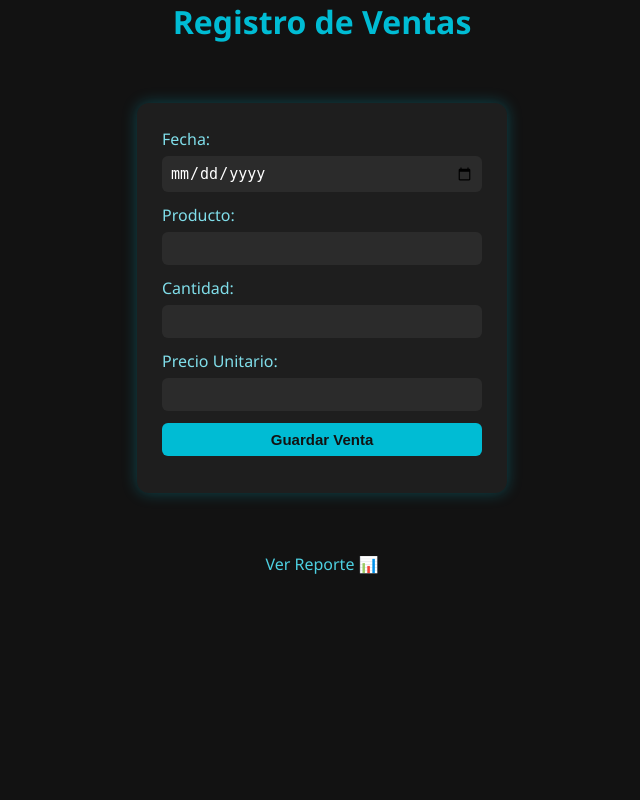
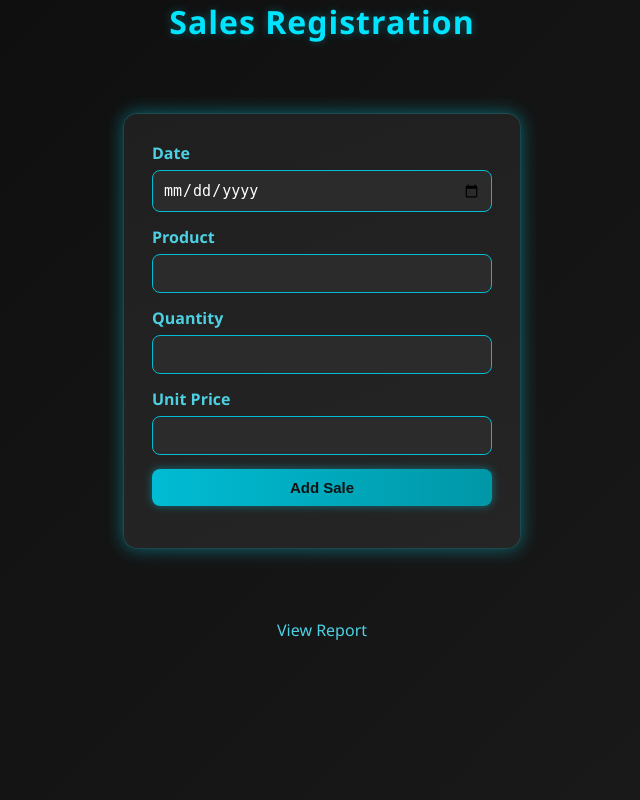
Before and after one commit to bracvo/flask-ventas, a Flask app: page / in a window 1280 px wide. Shown: the whole page, without its empty margins (318-958 px from the left). Run offline with Flask 3, Linux system fonts and the light colour scheme.

Commit message:
Update: translated interface and improved CSS

```diff
--- a/app.py
+++ b/app.py
@@ -3,82 +3,83 @@ import pandas as pd
 import os
 
 app = Flask(__name__)
-ARCHIVO_VENTAS = 'ventas.xlsx'
+SALES_FILE = 'sales.xlsx'
 
-def crear_archivo_vacio():
-    if not os.path.exists(ARCHIVO_VENTAS):
-        df = pd.DataFrame(columns=['Fecha', 'Producto', 'Cantidad', 'Precio Unitario'])
-        df.to_excel(ARCHIVO_VENTAS, index=False)
+def create_empty_file():
+    """Create an empty Excel file with the correct columns if it doesn’t exist."""
+    if not os.path.exists(SALES_FILE):
+        df = pd.DataFrame(columns=['Date', 'Product', 'Quantity', 'Unit Price'])
+        df.to_excel(SALES_FILE, index=False)
 
 @app.route('/', methods=['GET', 'POST'])
 def index():
     if request.method == 'POST':
-        fecha = request.form['fecha']
-        producto = request.form['producto']
-        cantidad = int(request.form['cantidad'])
-        precio = float(request.form['precio'])
+        date = request.form['fecha']
+        product = request.form['producto']
+        quantity = int(request.form['cantidad'])
+        price = float(request.form['precio'])
 
-        crear_archivo_vacio()
-        df = pd.read_excel(ARCHIVO_VENTAS, engine='openpyxl')
+        create_empty_file()
+        df = pd.read_excel(SALES_FILE, engine='openpyxl')
 
-        nuevo = pd.DataFrame([{
-            'Fecha': fecha,
-            'Producto': producto,
-            'Cantidad': cantidad,
-            'Precio Unitario': precio
+        new_entry = pd.DataFrame([{
+            'Date': date,
+            'Product': product,
+            'Quantity': quantity,
+            'Unit Price': price
         }])
 
-        df = pd.concat([df, nuevo], ignore_index=True)
-        df.to_excel(ARCHIVO_VENTAS, index=False)
+        df = pd.concat([df, new_entry], ignore_index=True)
+        df.to_excel(SALES_FILE, index=False)
 
-        return redirect(url_for('reporte'))
+        return redirect(url_for('report'))
 
     return render_template('index.html')
 
 @app.route('/reporte')
-def reporte():
-    crear_archivo_vacio()
-    df = pd.read_excel(ARCHIVO_VENTAS, engine='openpyxl')
+def report():
+    create_empty_file()
+    df = pd.read_excel(SALES_FILE, engine='openpyxl')
 
     if df.empty:
-        return "No hay datos para mostrar"
+        return "No data available to display."
 
-    # Asegurar tipos y columnas
-    df['Cantidad'] = pd.to_numeric(df['Cantidad'], errors='coerce').fillna(0)
-    df['Precio Unitario'] = pd.to_numeric(df['Precio Unitario'], errors='coerce').fillna(0)
+    # Ensure data types and calculate totals
+    df['Quantity'] = pd.to_numeric(df['Quantity'], errors='coerce').fillna(0)
+    df['Unit Price'] = pd.to_numeric(df['Unit Price'], errors='coerce').fillna(0)
 
-    df['Total Venta'] = df['Cantidad'] * df['Precio Unitario']
+    df['Total Sale'] = df['Quantity'] * df['Unit Price']
 
-    total_vendido = float(df['Total Venta'].sum())
-    producto_mas_vendido = df.groupby('Producto')['Cantidad'].sum().idxmax()
+    total_sales = float(df['Total Sale'].sum())
+    best_selling_product = df.groupby('Product')['Quantity'].sum().idxmax()
 
-    # Ventas diarias: suma por fecha
-    ventas_diarias = df.groupby('Fecha')['Total Venta'].sum().sort_index()
+    # Daily sales summary
+    daily_sales = df.groupby('Date')['Total Sale'].sum().sort_index()
 
-    # Crear detalle por fecha: lista de productos y montos para cada fecha
-    ventas_detalle = (
-        df.groupby(['Fecha', 'Producto'])['Total Venta']
+    # Detailed data per date
+    sales_detail = (
+        df.groupby(['Date', 'Product'])['Total Sale']
         .sum()
         .reset_index()
     )
 
-    detalle_por_fecha = {}
-    for _, row in ventas_detalle.iterrows():
-        fecha = str(row['Fecha'])
-        prod = str(row['Producto'])
-        monto = float(row['Total Venta'])
-        detalle_por_fecha.setdefault(fecha, []).append({'product': prod, 'value': monto})
+    detail_per_date = {}
+    for _, row in sales_detail.iterrows():
+        date = str(row['Date'])
+        product = str(row['Product'])
+        amount = float(row['Total Sale'])
+        detail_per_date.setdefault(date, []).append({'product': product, 'value': amount})
 
-    fechas = [str(f) for f in ventas_diarias.index.tolist()]
-    totales = [float(x) for x in ventas_diarias.values.tolist()]
+    dates = [str(f) for f in daily_sales.index.tolist()]
+    totals = [float(x) for x in daily_sales.values.tolist()]
 
     return render_template(
         'reporte.html',
-        total_vendido=round(total_vendido, 2),
-        producto_mas_vendido=producto_mas_vendido,
-        fechas=fechas,
-        totales=totales,
-        detalle_por_fecha=detalle_por_fecha
+        total_sales=round(total_sales, 2),
+        best_selling_product=best_selling_product,
+        dates=dates,
+        totals=totals,
+        detail_per_date=detail_per_date
     )
 
 if __name__ == '__main__':
--- a/static/style.css
+++ b/static/style.css
@@ -1,77 +1,92 @@
 body {
     font-family: 'Segoe UI', sans-serif;
-    background-color: #121212;
-    color: #e0e0e0;
+    background: linear-gradient(135deg, #0d0d0d, #1b1b1b);
+    color: #f0f0f0;
     margin: 0;
     padding: 0;
 }
 
+/* TÍTULOS */
 h1, h2, h3 {
-    color: #00bcd4;
+    color: #00e5ff;
     text-align: center;
+    letter-spacing: 1px;
+    text-shadow: 0 0 10px rgba(0, 229, 255, 0.3);
 }
 
-/*FORMULARIO DE REGISTRO*/
+/* FORMULARIO */
 form {
-    width: 320px;
-    margin: 60px auto;
-    background-color: #1e1e1e;
-    padding: 25px;
-    border-radius: 12px;
-    box-shadow: 0 0 15px rgba(0, 188, 212, 0.3);
+    width: 340px;
+    margin: 70px auto;
+    background: linear-gradient(160deg, #1f1f1f, #252525);
+    padding: 28px;
+    border-radius: 14px;
+    box-shadow: 0 0 18px rgba(0, 229, 255, 0.4);
+    border: 1px solid rgba(0, 229, 255, 0.2);
 }
 
 label {
     display: block;
     margin-bottom: 6px;
-    color: #80deea;
+    color: #4dd0e1;
+    font-weight: 600;
 }
 
 input, button {
     width: 100%;
-    padding: 8px;
-    margin-bottom: 12px;
+    padding: 10px;
+    margin-bottom: 14px;
     border: none;
-    border-radius: 6px;
+    border-radius: 8px;
     font-size: 15px;
 }
 
 input {
     background-color: #2b2b2b;
-    color: #fff;
+    color: #ffffff;
+    border: 1px solid #00bcd4;
+}
+
+input:focus {
+    outline: none;
+    box-shadow: 0 0 10px #00bcd4;
 }
 
 button {
-    background-color: #00bcd4;
+    background: linear-gradient(90deg, #00bcd4, #0097a7);
     color: #121212;
     font-weight: bold;
     cursor: pointer;
-    transition: background 0.2s ease;
+    transition: all 0.3s ease;
+    box-shadow: 0 0 8px rgba(0, 188, 212, 0.5);
 }
 
 button:hover {
-    background-color: #0097a7;
+    background: linear-gradient(90deg, #0097a7, #00acc1);
+    transform: scale(1.03);
 }
 
-/*ENLACES*/
+/* ENLACES */
 a {
     color: #4dd0e1;
     text-decoration: none;
     display: block;
     text-align: center;
     font-weight: 500;
+    margin-top: 10px;
 }
 
 a:hover {
     text-decoration: underline;
+    color: #80deea;
 }
 
-/*ENCABEZADO Y CONTENEDORES*/
+/* ENCABEZADO */
 header.topbar {
-    background-color: #1e1e1e;
-    padding: 16px 0;
-    border-bottom: 1px solid rgba(0, 188, 212, 0.2);
-    box-shadow: 0 2px 8px rgba(0, 188, 212, 0.1);
+    background: linear-gradient(90deg, #1e1e1e, #2b2b2b);
+    padding: 18px 0;
+    border-bottom: 1px solid rgba(0, 229, 255, 0.3);
+    box-shadow: 0 2px 8px rgba(0, 229, 255, 0.1);
 }
 
 .container {
--- a/templates/index.html
+++ b/templates/index.html
@@ -1,26 +1,25 @@
 <html>
-<head>
+<body>
+    <link rel="stylesheet" href="{{ url_for('static', filename='style.css') }}">
 
-    <link rel="stylesheet" href="{{ url_for('static', filename='style.css') }}">
-</head>
-<body>
-    <h1> Registro de Ventas</h1>
-    <form method="post">
-        <label>Fecha:</label>
-        <input type="date" name="fecha" required>
+<h1>Sales Registration</h1>
 
-        <label>Producto:</label>
-        <input type="text" name="producto" required>
+<form method="POST">
+    <label for="fecha">Date</label>
+    <input type="date" id="fecha" name="fecha" required>
 
-        <label>Cantidad:</label>
-        <input type="number" name="cantidad" min="1" required>
+    <label for="producto">Product</label>
+    <input type="text" id="producto" name="producto" required>
 
-        <label>Precio Unitario:</label>
-        <input type="number" step="0.01" name="precio" min="0" required>
+    <label for="cantidad">Quantity</label>
+    <input type="number" id="cantidad" name="cantidad" required>
 
-        <button type="submit">Guardar Venta</button>
-    </form>
+    <label for="precio">Unit Price</label>
+    <input type="number" id="precio" name="precio" step="0.01" required>
 
-    <a href="/reporte">Ver Reporte 📊</a>
+    <button type="submit">Add Sale</button>
+</form>
+
+<a href="/reporte">View Report</a>
 </body>
 </html>
```
Also changed, not shown: other parts of static/style.css (+30 -21 lines), templates/reporte.html (+60 -87 lines), README.md, 1 other file.
